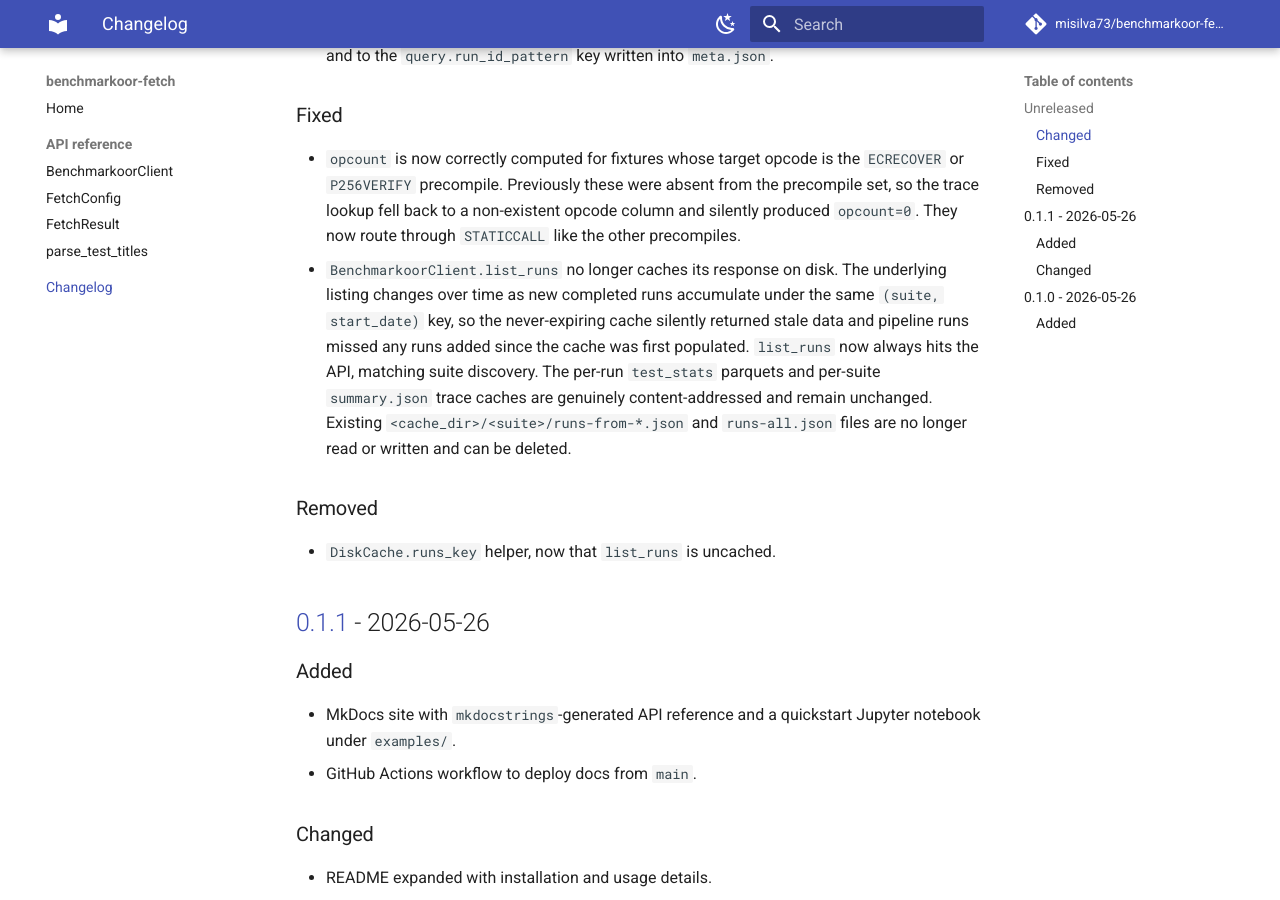
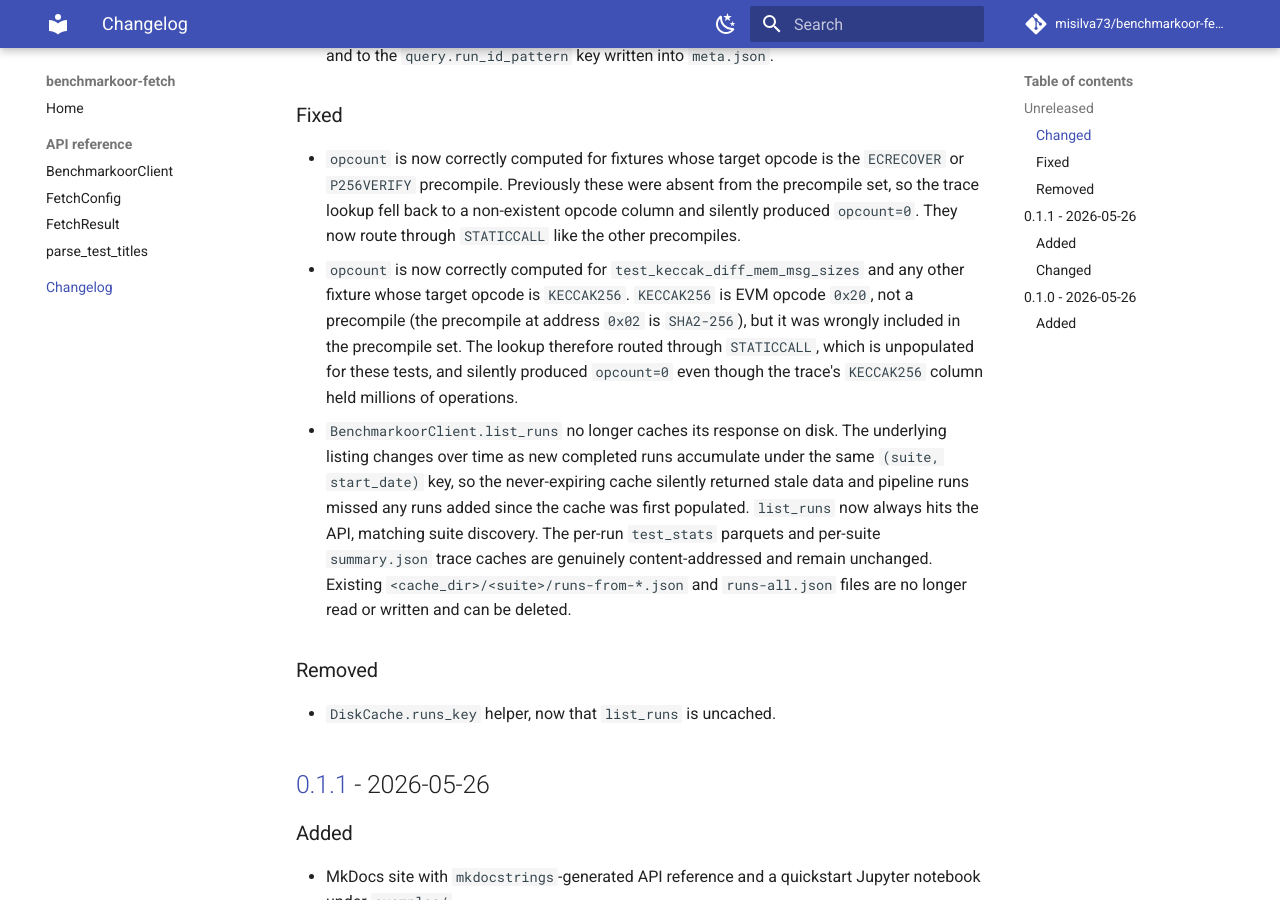
Before and after one commit to misilva73/benchmarkoor-fetch, an MkDocs documentation site: the page built from docs/changelog.md, in a window 1280 px wide and 900 px high, scrolled down 469 px. Built offline with MkDocs 1.6.1 and Material for MkDocs 9.7.7, drawn with Linux system fonts in a browser that asks for light colours; comment, search, counter and statistics services are not loaded.

Commit message:
fix(opcount): drop KECCAK256 from precompile set
KECCAK256 is EVM opcode 0x20, not a precompile (the precompile at 0x02
is SHA2-256), but it was wrongly included in the precompile set. The
opcount lookup therefore routed through STATICCALL — unpopulated for
keccak tests — and silently produced opcount=0 for
test_keccak_diff_mem_msg_sizes even though the trace's KECCAK256
column held millions of operations.

Adds a regression test (scenario #23b) and extends the implementation
plan guidance to forbid EVM instruction opcodes from the precompile set.

```diff
--- a/CHANGELOG.md
+++ b/CHANGELOG.md
@@ -24,6 +24,13 @@ and this project adheres to [Semantic Versioning](https://semver.org/spec/v2.0.0
   the precompile set, so the trace lookup fell back to a non-existent opcode
   column and silently produced `opcount=0`. They now route through
   `STATICCALL` like the other precompiles.
+- `opcount` is now correctly computed for `test_keccak_diff_mem_msg_sizes`
+  and any other fixture whose target opcode is `KECCAK256`. `KECCAK256` is
+  EVM opcode `0x20`, not a precompile (the precompile at address `0x02` is
+  `SHA2-256`), but it was wrongly included in the precompile set. The
+  lookup therefore routed through `STATICCALL`, which is unpopulated for
+  these tests, and silently produced `opcount=0` even though the trace's
+  `KECCAK256` column held millions of operations.
 - `BenchmarkoorClient.list_runs` no longer caches its response on disk. The
   underlying listing changes over time as new completed runs accumulate under
   the same `(suite, start_date)` key, so the never-expiring cache silently
```
Also changed, not shown: .claude/implementation_plan.md (+3 -0 lines), .claude/unit_testing_plan.md (+1 -0 lines), 2 other files.
